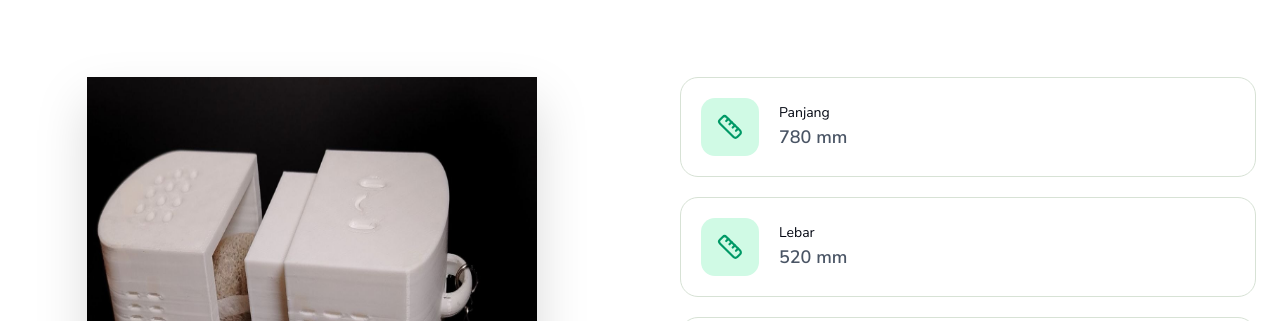
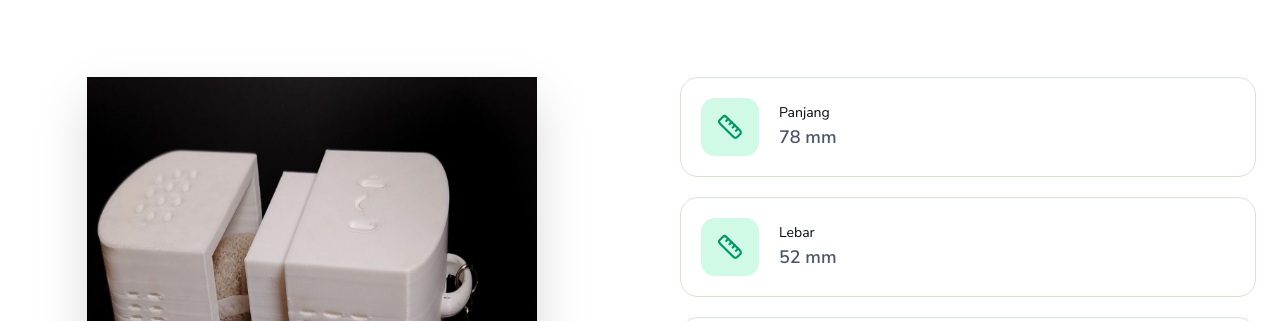
Before and after one commit to qycode2219/echoshieldkeychainV2, a Next.js app: page / in a window 1280 px wide. Shown: the part 1007-1328 px from the top of the page. Built offline with nearby package versions, Linux system fonts and the light colour scheme.

Commit message:
Update product-section.tsx

```diff
--- a/components/product-section.tsx
+++ b/components/product-section.tsx
@@ -14,12 +14,12 @@ const specs = [
   {
     icon: Ruler,
     title: "Panjang",
-    value: "780 mm"
+    value: "78 mm"
   },
   {
     icon: Ruler,
     title: "Lebar",
-    value: "520 mm"
+    value: "52 mm"
   },
   {
     icon: Package,
```
